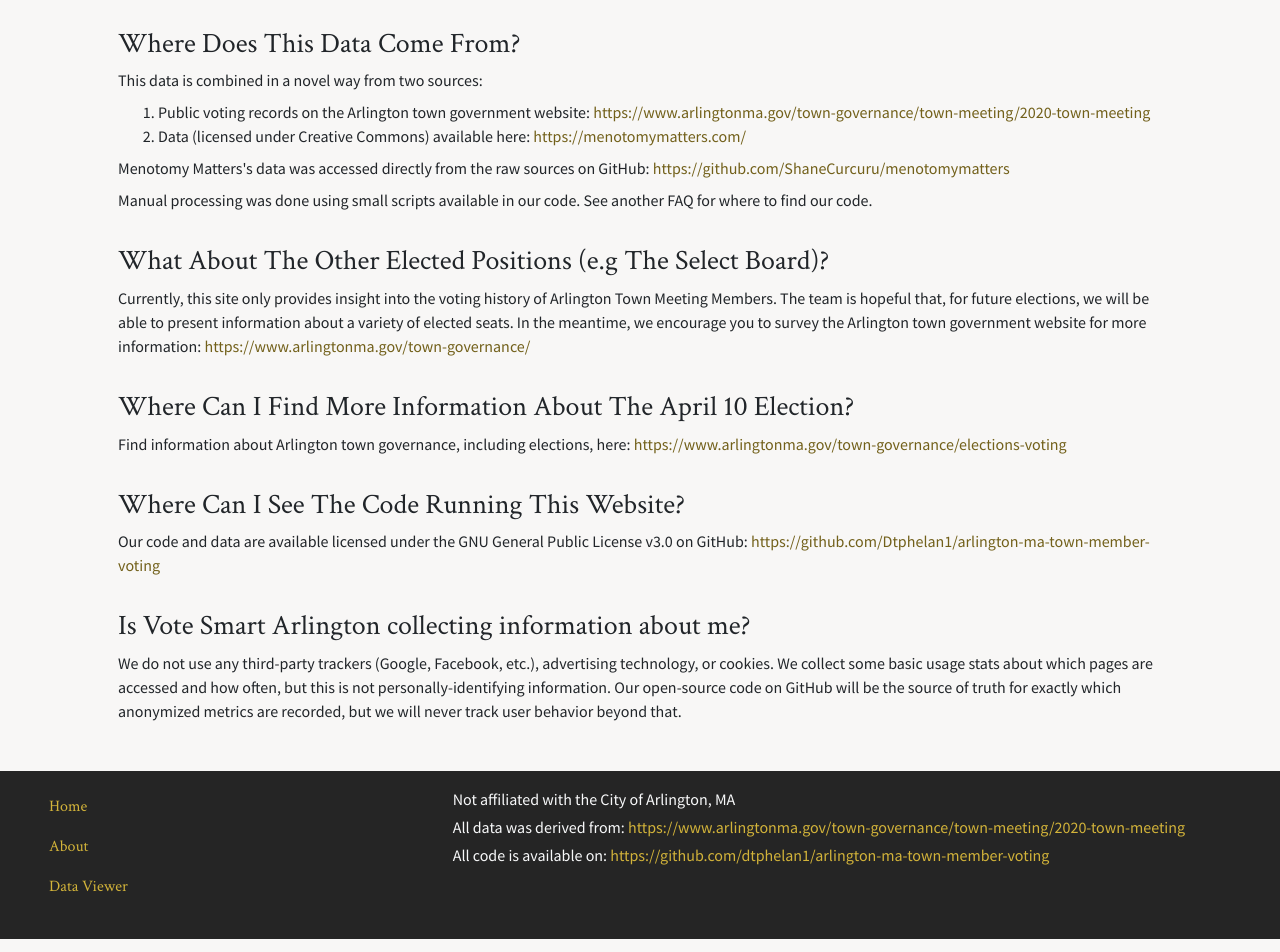
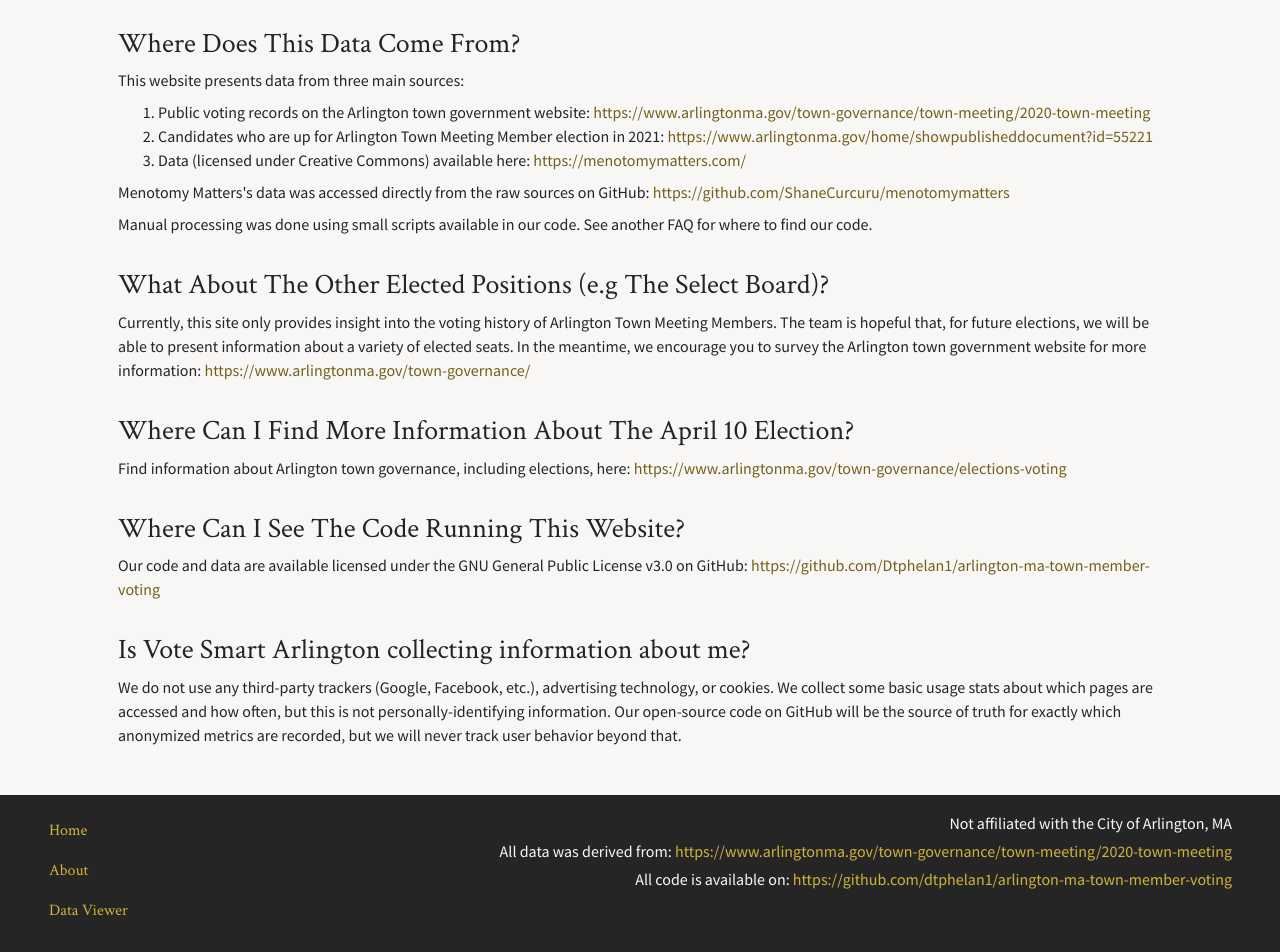
Before and after one commit to Dtphelan1/arlington-ma-town-member-voting, a React (Create React App) app in the folder front-end/: page /#/about in a window 1280 px wide. Shown: the part 860-1812 px from the top of the page. Built offline with nearby package versions, Linux system fonts and the light colour scheme.

Commit message:
reference new data source in faq

```diff
--- a/front-end/src/components/AppFooter.js
+++ b/front-end/src/components/AppFooter.js
@@ -29,7 +29,7 @@ function AppFooter({ routes }) {
             </NavLink>
           ))}
         </nav>
-        <div id="footer-disclaimers" className="col-sm-8">
+        <div id="footer-disclaimers" className="col-sm-8 text-sm-right">
           {footerCopy.disclaimers.map(({ label, link }) => (
             <p key={label} className="text-light">
               {label} {link && <a href={link}>{link}</a>}
--- a/front-end/src/routes/AboutPage.js
+++ b/front-end/src/routes/AboutPage.js
@@ -78,12 +78,18 @@ function AboutPage() {
 
         <div className="faq-entry">
           <h3 id="where-does-this-data-come-from-">Where Does This Data Come From?</h3>
-          <p>This data is combined in a novel way from two sources:</p>
+          <p>This website presents data from three main sources:</p>
           <ol>
             <li>
               Public voting records on the Arlington town government website:{' '}
               <a href="https://www.arlingtonma.gov/town-governance/town-meeting/2020-town-meeting">
                 https://www.arlingtonma.gov/town-governance/town-meeting/2020-town-meeting
+              </a>
+            </li>
+            <li>
+              Candidates who are up for Arlington Town Meeting Member election in 2021:{' '}
+              <a href="https://www.arlingtonma.gov/home/showpublisheddocument?id=55221">
+                https://www.arlingtonma.gov/home/showpublisheddocument?id=55221
               </a>
             </li>
             <li>
```
